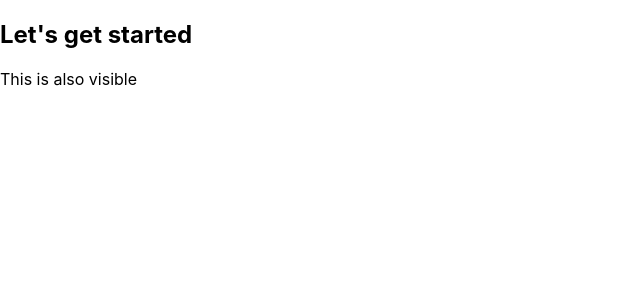
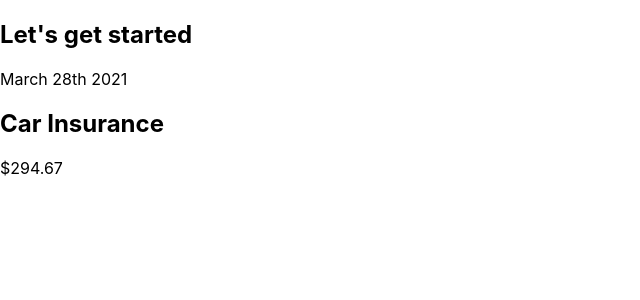
Before and after one commit to MINJOO-KIM/react-complete-guide, a React (Create React App) app: page / in a window 1280 px wide. Shown: the top 300 px of the page, without its empty margins (0-640 px from the left). Built offline with nearby package versions, Linux system fonts and the light colour scheme.

Commit message:
feat: 사용자 정의 컴포넌트 생성

```diff
--- a/src/App.js
+++ b/src/App.js
@@ -1,11 +1,10 @@
+import ExpenseItem from "./components/Expenses/ExpenseItem";
+
 function App() {
-  const para = document.createElement("p");
-  para.textContent = "This is also visible";
-  document.getElementById("root").append(para);
   return (
     <div>
       <h2>Let's get started </h2>
-      <p>This is also visible</p>
+      <ExpenseItem></ExpenseItem>
     </div>
   );
 }
--- /dev/null
+++ b/src/components/Expenses/ExpenseItem.js
@@ -0,0 +1,13 @@
+function ExpenseItem() {
+  return (
+    <div>
+      <div>March 28th 2021</div>
+      <div>
+        <h2>Car Insurance</h2>
+        <div>$294.67</div>
+      </div>
+    </div>
+  );
+}
+
+export default ExpenseItem;
```
